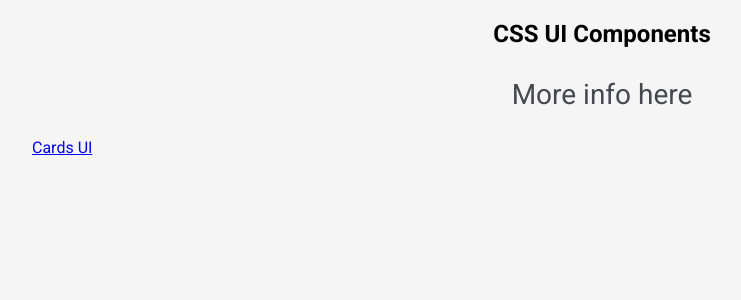
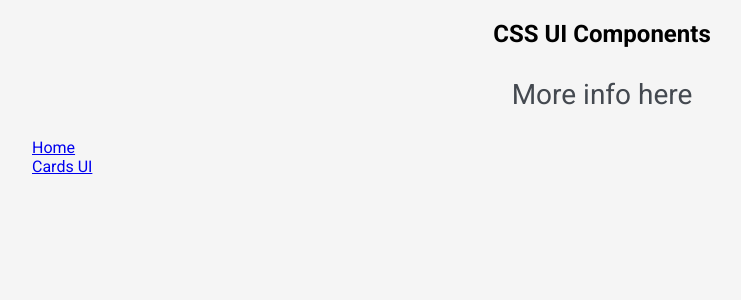
Before and after one commit to kenold/css-ui-v1, a React (Create React App) app: page / in a window 1280 px wide. Shown: the top 300 px of the page, without its empty margins (38-779 px from the left). Built offline with nearby package versions, Linux system fonts and the light colour scheme.

Commit message:
add link to home

```diff
--- a/src/App.js
+++ b/src/App.js
@@ -24,11 +24,13 @@ class App extends Component {
 							<h3>More info here</h3>
 						</section>
 						<ul>
+							<li><Link to="/">Home</Link></li>
 							<li><Link to="/cards">Cards UI</Link></li>
 						</ul>
 					</div>
 
-					<Route exact path="/cards" component={Cards} />
+					{/* <Route exact path="/" component={App} /> */}
+					<Route path="/cards" component={Cards} />
 				</div>
 			</Router>
 		);
```
